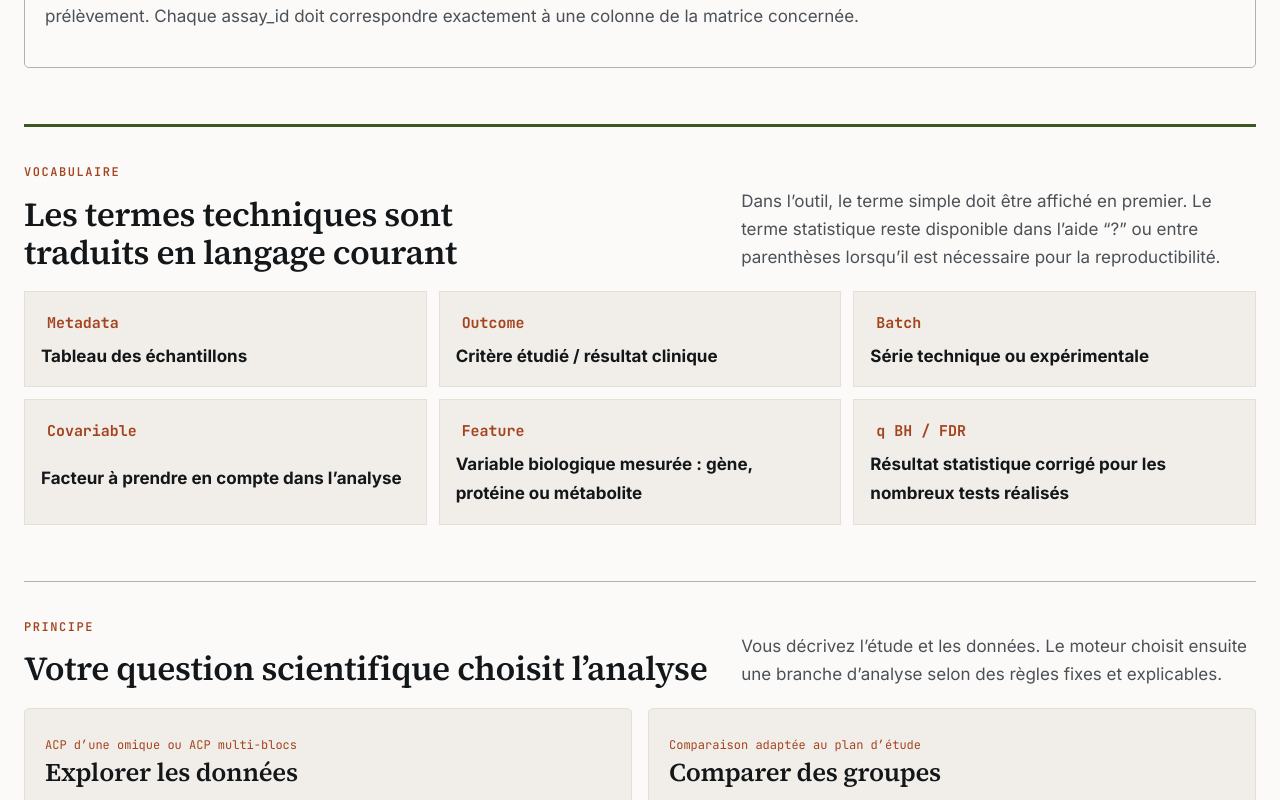
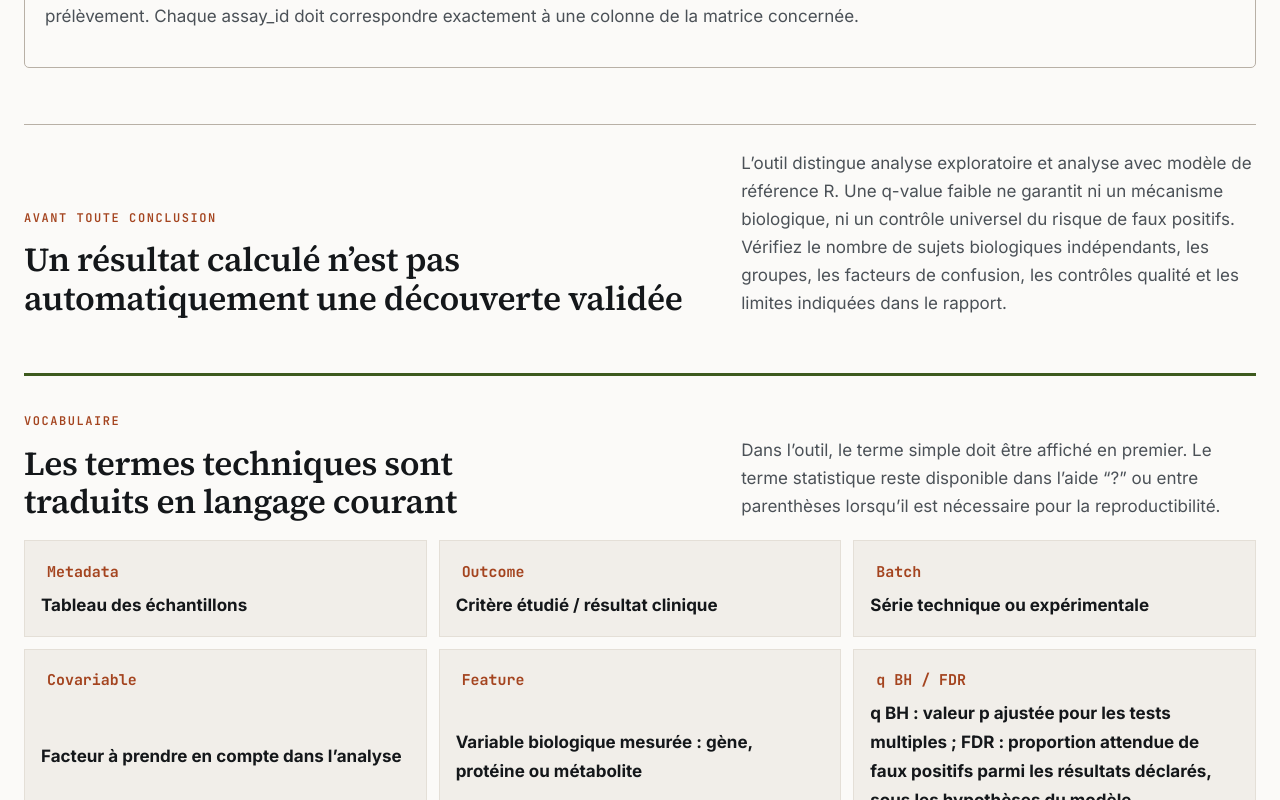
Before and after one commit to rberrah/rberrah.github.io, a SvelteKit app: page /multiomics in a window 1280 px wide. Shown: the part 1640-2440 px from the top of the page. Built offline with nearby package versions, Linux system fonts and the light colour scheme.

Commit message:
fix(multiomics): clarify q-values and exploratory inference for beginners

```diff
--- a/src/routes/multiomics/+page.svelte
+++ b/src/routes/multiomics/+page.svelte
@@ -45,7 +45,7 @@
     ['Batch', 'Série technique ou expérimentale', 'Technical or experimental batch'],
     ['Covariable', 'Facteur à prendre en compte dans l’analyse', 'Adjustment variable'],
     ['Feature', 'Variable biologique mesurée : gène, protéine ou métabolite', 'Measured biological feature'],
-    ['q BH / FDR', 'Résultat statistique corrigé pour les nombreux tests réalisés', 'Multiple-testing corrected statistical result']
+    ['q BH / FDR', 'q BH : valeur p ajustée pour les tests multiples ; FDR : proportion attendue de faux positifs parmi les résultats déclarés, sous les hypothèses du modèle', 'BH-adjusted p-value; FDR: expected proportion of false discoveries among declared findings, under the model assumptions']
   ];
 </script>
 
@@ -103,6 +103,19 @@
       <div><code>P001</code><code>P001_T0</code><code>MET001</code><span>metabolomics</span><span>control</span><span>T0</span></div>
     </div>
     <p class="note">{t('Lecture : P001 est la même personne ; P001_T0 est le même prélèvement ; RNA001, PROT001 et MET001 sont trois mesures différentes de ce prélèvement. Chaque assay_id doit correspondre exactement à une colonne de la matrice concernée.', 'Read it as follows: P001 is the same person; P001_T0 is the same specimen; RNA001, PROT001 and MET001 are three different assays of that specimen. Each assay_id must match exactly one column in the relevant matrix.')}</p>
+  </div>
+</section>
+
+<section class="panel" aria-label={t('Bien interpréter les résultats', 'Interpreting the results responsibly')}>
+  <div class="section-head">
+    <div>
+      <p class="eyebrow">{t('Avant toute conclusion', 'Before drawing conclusions')}</p>
+      <h2>{t('Un résultat calculé n’est pas automatiquement une découverte validée', 'A computed result is not automatically a validated discovery')}</h2>
+    </div>
+    <p>{t(
+      'L’outil distingue analyse exploratoire et analyse avec modèle de référence R. Une q-value faible ne garantit ni un mécanisme biologique, ni un contrôle universel du risque de faux positifs. Vérifiez le nombre de sujets biologiques indépendants, les groupes, les facteurs de confusion, les contrôles qualité et les limites indiquées dans le rapport.',
+      'The tool distinguishes exploratory analysis from analysis using the reference R backend. A low q-value does not establish a biological mechanism or guarantee universal false-discovery control. Check the independent biological sample size, groups, confounders, quality controls and limitations reported.'
+    )}</p>
   </div>
 </section>
 
```
